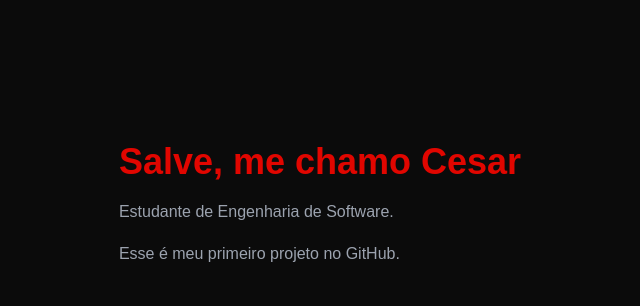
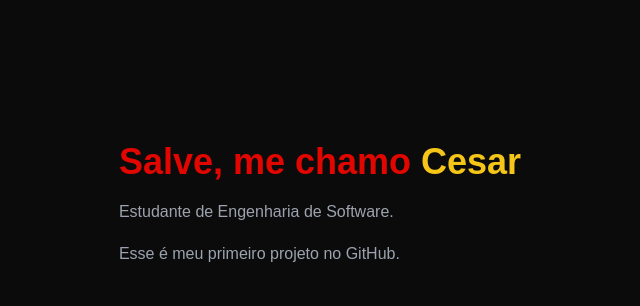
Before and after one commit to cvitorino777/cvitorino777.github.io, a plain HTML site: page index.html in a window 1280 px wide. Shown: the part 200-506 px from the top of the page, without its empty margins (320-960 px from the left). Drawn offline with Linux system fonts and the light colour scheme.

Commit message:
Update index.html

```diff
--- a/index.html
+++ b/index.html
@@ -7,7 +7,7 @@
 </head>
 <body>
 <div class="container">
-<h1>Salve, me chamo Cesar </h1>
+<h1>Salve, me chamo <strong>Cesar</strong></h1>
 <p>Estudante de Engenharia de Software.</p>
 <p>Esse é meu primeiro projeto no GitHub.</p>
 </div>
```
